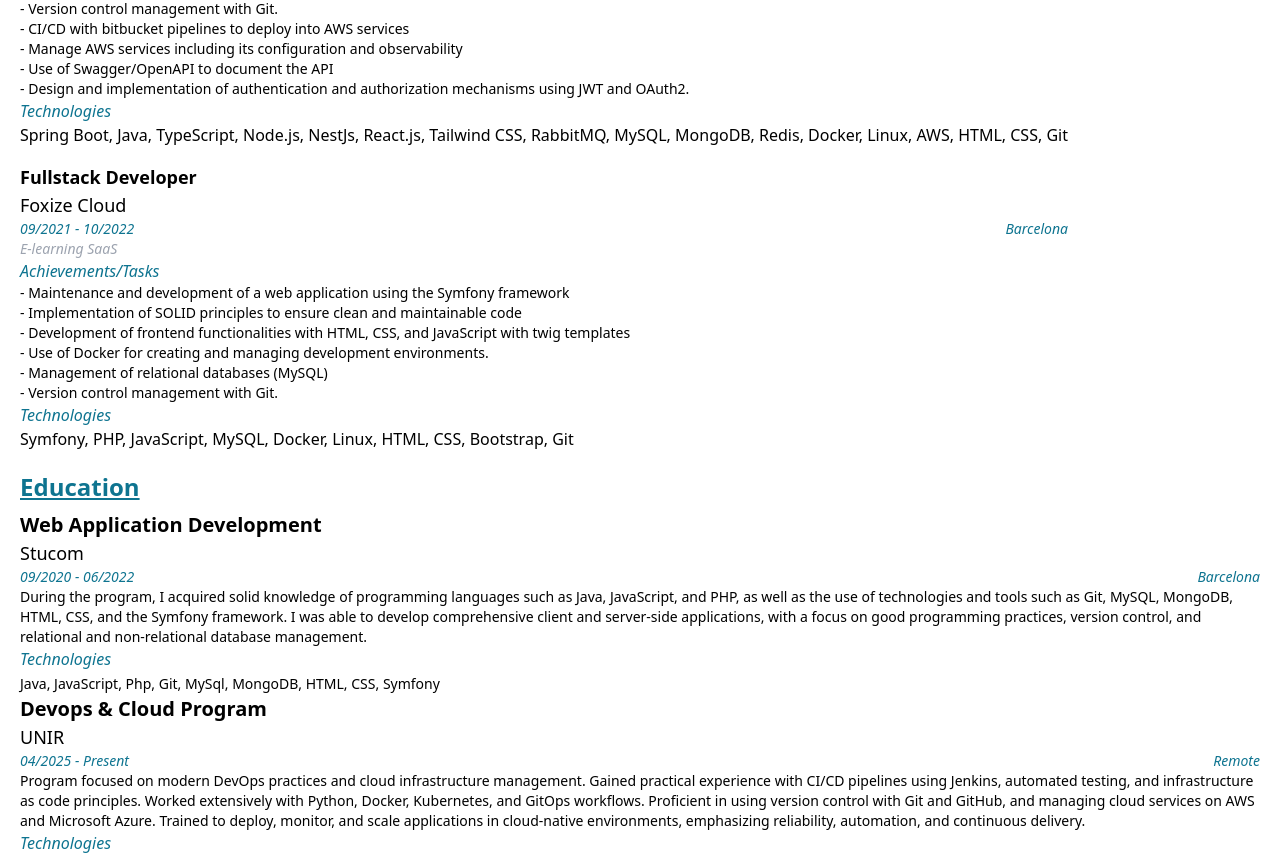
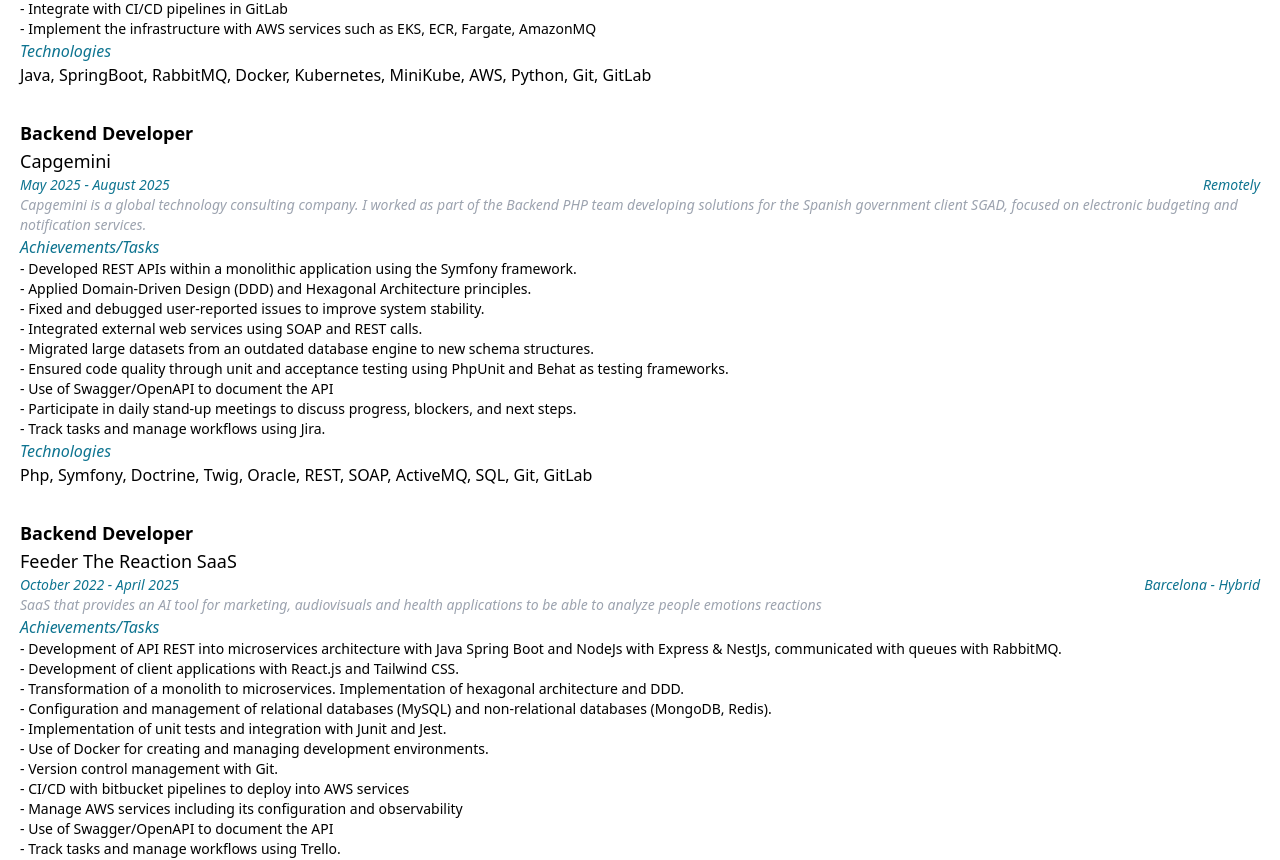
Before and after one commit to albertmenendezg/CV, a React (Create React App) app: page / in a window 1280 px wide. Shown: the part 581-1441 px from the top of the page. Built offline with nearby package versions, Linux system fonts and the light colour scheme.

Commit message:
New cv version

```diff
--- a/src/components/Education.tsx
+++ b/src/components/Education.tsx
@@ -5,18 +5,29 @@ interface IEducationItem {
     description: string;
     technologies: string[];
     institution: string;
-    startDate: string;
-    endDate: string;
+    startDate: Date;
+    endDate: Date|"Present";
     city: string;
 }
 const EducationItem = (props: IEducationItem) => {
     const { title, institution, description, technologies, startDate, endDate, city} = props;
+
+    const formatedDate = (date: Date | "Present") => {
+        if (date === "Present") return "Present";
+
+        const monthNames = [
+            "January", "February", "March", "April", "May", "June",
+            "July", "August", "September", "October", "November", "December"
+        ];
+        return monthNames[date.getUTCMonth()] + ' ' + date.getUTCFullYear();
+    }
+
     return (
         <div>
             <h2 className="text-xl font-bold">{title}</h2>
             <h2 className="text-lg">{institution}</h2>
             <div className="flex flex-row justify-between text-sm text-cyan-700 italic">
-                <p>{startDate} - {endDate}</p>
+                <p>{formatedDate(startDate)} - {formatedDate(endDate)}</p>
                 <p>{city}</p>
             </div>
             <div>
@@ -38,24 +49,33 @@ const Education = () => {
     return (
         <div className="pt-5 px-5">
             <h2 className="text-cyan-700 text-2xl font-bold underline">Education</h2>
-            <div className="flex flex-col pt-2">
+            <div className="flex flex-col pt-2 gap-4">
+                <EducationItem
+                    title="Multiplatform Application Development"
+                    institution="DigitechFp"
+                    description="Program focused on developing and acquiring knowledge of multiplatform applications using modern technologies, including mobile apps, CRM & ERP systems, business applications, and frontend & backend web development."
+                    technologies={["Java", "Android", "Kotlin", "JavaScript", "TypeScript", "HTML", "CSS", "Python", "MySql"]}
+                    city="Remotely"
+                    startDate={new Date("2025-10-01")}
+                    endDate="Present"
+                />
+                <div className="h-14"></div>
+                <EducationItem
+                    title="Devops & Cloud Program"
+                    institution="UNIR"
+                    description="Program focused on modern DevOps practices and cloud infrastructure management. Gained practical experience with CI/CD pipelines using Jenkins, automated testing, and infrastructure as code principles. Worked extensively with Python, Docker, Kubernetes, and GitOps workflows. Proficient in using version control with Git and GitHub, and managing cloud services on AWS and Microsoft Azure. Trained to deploy, monitor, and scale applications in cloud-native environments, emphasizing reliability, automation, and continuous delivery."                    technologies={["Jenkins", "Testing", "Python", "AWS", "Microsoft Azure", "Git", "Github", "Docker", "Kubernetes", "GitOps"]}
+                    city="Remotely"
+                    startDate={new Date("2025-03-01")}
+                    endDate={new Date("2025-10-01")}
+                />
                 <EducationItem
                     title="Web Application Development"
                     institution="Stucom"
                     description="During the program, I acquired solid knowledge of programming languages such as Java, JavaScript, and PHP, as well as the use of technologies and tools such as Git, MySQL, MongoDB, HTML, CSS, and the Symfony framework. I was able to develop comprehensive client and server-side applications, with a focus on good programming practices, version control, and relational and non-relational database management."
-                    technologies={["Java", "JavaScript", "Php", "Git", "MySql", "MongoDB", "HTML", "CSS", "Symfony"]}
+                    technologies={["Java", "JavaScript", "TypeScript", "Php", "Git", "MySql", "MongoDB", "HTML", "CSS", "Symfony"]}
                     city="Barcelona"
-                    startDate="09/2020"
-                    endDate="06/2022"
-                />
-                <EducationItem
-                    title="Devops & Cloud Program"
-                    institution="UNIR"
-                    description="Program focused on modern DevOps practices and cloud infrastructure management. Gained practical experience with CI/CD pipelines using Jenkins, automated testing, and infrastructure as code principles. Worked extensively with Python, Docker, Kubernetes, and GitOps workflows. Proficient in using version control with Git and GitHub, and managing cloud services on AWS and Microsoft Azure. Trained to deploy, monitor, and scale applications in cloud-native environments, emphasizing reliability, automation, and continuous delivery."
-                    technologies={["Jenkins", "Testing", "Python", "AWS", "Microsoft Azure", "Git", "Github", "Docker", "Kubernetes", "GitOps"]}
-                    city="Remote"
-                    startDate="04/2025"
-                    endDate="Present"
+                    startDate={new Date("2020-09-01")}
+                    endDate={new Date("2022-06-01")}
                 />
             </div>
         </div>
--- a/src/components/Experience.tsx
+++ b/src/components/Experience.tsx
@@ -3,8 +3,8 @@ import React from 'react';
 interface IExperienceItem {
     role: string,
     company: string,
-    startDate: string,
-    endDate: string,
+    startDate: Date,
+    endDate: Date|"Present",
     city: string,
     description: string,
     tasks: string[],
@@ -12,12 +12,23 @@ interface IExperienceItem {
 }
 const ExperienceItem = (props: IExperienceItem) => {
     const { role, company, startDate, endDate, city, description, tasks, technologies } = props;
+
+    const formatedDate = (date: Date | "Present") => {
+        if (date === "Present") return "Present";
+
+        const monthNames = [
+            "January", "February", "March", "April", "May", "June",
+            "July", "August", "September", "October", "November", "December"
+        ];
+        return monthNames[date.getUTCMonth()] + ' ' + date.getUTCFullYear();
+    }
+
     return (
         <div>
             <h2 className="font-bold text-lg">{role}</h2>
             <p className="text-lg">{company}</p>
             <div className="flex flex-row justify-between text-sm text-cyan-700 italic">
-                <p>{startDate} - {endDate}</p>
+                <p>{formatedDate(startDate)} - {formatedDate(endDate)}</p>
                 <p>{city}</p>
             </div>
             <p className="text-sm italic text-gray-400">{description}</p>
@@ -44,13 +55,51 @@ const Experience = () => {
     return (
         <div className="pt-5 px-5">
             <h2 className="text-cyan-700 text-2xl font-bold underline">Experience</h2>
-            <div className="flex flex-col space-y-4 mt-2">
+            <div className="flex flex-col space-y-4 mt-2 gap-4">
                 <ExperienceItem
-                    role="Software Developer"
+                    role="Backend Engineer"
+                    company="Nter Tech Services"
+                    startDate={new Date("2025-08-25")}
+                    endDate="Present"
+                    city="Remotely"
+                    description="Nter Tech Services is a global technology consulting company. I am part of an internal team building a scalable application to automate the correction of code submissions for internal employee training, saving examiners time by automatically validating code against test cases."
+                    tasks={[
+                        "Develop backend services and microservices using Java Spring Boot framework",
+                        "Setup and define RabbitMQ queues and listeners to communicate microservices.",
+                        "Research and implement solutions to orchestrate parameterizable containers, including Docker image builds and Git repository downloads.",
+                        "Use of Swagger/OpenAPI to document the API",
+                        "Define and manage Kubernetes resources to deploy and scale the application infrastructure.",
+                        "Integrate with CI/CD pipelines in GitLab",
+                        "Implement the infrastructure with AWS services such as EKS, ECR, Fargate, AmazonMQ"
+                    ]}
+                    technologies={["Java", "SpringBoot", "RabbitMQ", "Docker", "Kubernetes", "MiniKube", "AWS", "Python", "Git", "GitLab"]}
+                />
+                <ExperienceItem
+                    role="Backend Developer"
+                    company="Capgemini"
+                    startDate={new Date("2025-05-22")}
+                    endDate={new Date("2025-08-01")}
+                    city="Remotely"
+                    description="Capgemini is a global technology consulting company. I worked as part of the Backend PHP team developing solutions for the Spanish government client SGAD, focused on electronic budgeting and notification services."
+                    tasks={[
+                        "Developed REST APIs within a monolithic application using the Symfony framework.",
+                        "Applied Domain-Driven Design (DDD) and Hexagonal Architecture principles.",
+                        "Fixed and debugged user-reported issues to improve system stability.",
+                        "Integrated external web services using SOAP and REST calls.",
+                        "Migrated large datasets from an outdated database engine to new schema structures.",
+                        "Ensured code quality through unit and acceptance testing using PhpUnit and Behat as testing frameworks.",
+                        "Use of Swagger/OpenAPI to document the API",
+                        "Participate in daily stand-up meetings to discuss progress, blockers, and next steps.",
+                        "Track tasks and manage workflows using Jira."
+                    ]}
+                    technologies={["Php", "Symfony", "Doctrine", "Twig", "Oracle", "REST", "SOAP", "ActiveMQ", "SQL", "Git", "GitLab"]}
+                />
+                <ExperienceItem
+                    role="Backend Developer"
                     company="Feeder The Reaction SaaS"
-                    startDate="10/2022"
-                    endDate="04/2025"
-                    city="Barcelona"
+                    startDate={new Date("2022-10-11")}
+                    endDate={new Date("2025-04-01")}
+                    city="Barcelona - Hybrid"
                     description="SaaS that provides an AI tool for marketing, audiovisuals and health applications to be able to analyze people emotions reactions"
                     tasks={[
                         "Development of API REST into microservices architecture with Java Spring Boot and NodeJs with Express & NestJs, communicated with queues with RabbitMQ.",
@@ -63,26 +112,28 @@ const Experience = () => {
                         "CI/CD with bitbucket pipelines to deploy into AWS services",
                         "Manage AWS services including its configuration and observability",
                         "Use of Swagger/OpenAPI to document the API",
-                        "Design and implementation of authentication and authorization mechanisms using JWT and OAuth2."
+                        "Track tasks and manage workflows using Trello."
                     ]}
-                    technologies={["Spring Boot", "Java", "TypeScript", "Node.js", "NestJs", "React.js", "Tailwind CSS", "RabbitMQ", "MySQL", "MongoDB", "Redis", "Docker", "Linux", "AWS", "HTML", "CSS", "Git"]}
+                    technologies={["Spring Boot", "Java", "TypeScript", "Node.js", "NestJs", "React.js", "Tailwind CSS", "RabbitMQ", "MySQL", "MongoDB", "Redis", "Docker", "Linux", "AWS", "HTML", "CSS", "Git", "BitBucket"]}
                 />
                 <ExperienceItem
                     role="Fullstack Developer"
                     company="Foxize Cloud"
-                    startDate="09/2021"
-                    endDate="10/2022"
-                    city="Barcelona"
-                    description="E-learning SaaS"
+                    startDate={new Date("2021-09-01")}
+                    endDate={new Date("2022-10-10")}
+                    city="Barcelona - Hybrid"
+                    description="Foxize Cloud is a SaaS company providing an e-learning platform for internal employee training"
                     tasks={[
                         "Maintenance and development of a web application using the Symfony framework",
                         "Implementation of SOLID principles to ensure clean and maintainable code",
                         "Development of frontend functionalities with HTML, CSS, and JavaScript with twig templates",
                         "Use of Docker for creating and managing development environments.",
                         "Management of relational databases (MySQL)",
-                        "Version control management with Git."
+                        "Version control management with Git.",
+                        "Participate in daily stand-up meetings to discuss progress, blockers, and next steps.",
+                        "Track tasks and manage workflows using Jira."
                     ]}
-                    technologies={["Symfony", "PHP", "JavaScript", "MySQL", "Docker", "Linux", "HTML", "CSS", "Bootstrap", "Git"]}
+                    technologies={["Symfony", "PHP", "JavaScript", "MySQL", "Docker", "Linux", "HTML", "CSS", "Bootstrap", "Git", "GitLab"]}
                 />
             </div>
         </div>
--- a/src/components/Header.tsx
+++ b/src/components/Header.tsx
@@ -8,7 +8,7 @@ const Header = () => {
             <div className="flex flex-row bg-gray-800 text-white p-10">
                 <div className="w-2/3">
                     <h1 className="text-xl font-semibold">Albert Menéndez González</h1>
-                    <h2 className="text-md text-cyan-700">Fullstack Developer</h2>
+                    <h2 className="text-md text-cyan-700">Backend & Cloud Engineer</h2>
                     <h2 className="text-md">Web technology enthusiast learning new technologies every day to implement them</h2>
                 </div>
                 <div className="w-1/2 flex justify-end">
--- a/src/components/Skills.tsx
+++ b/src/components/Skills.tsx
@@ -57,6 +57,7 @@ const Skills = () => {
                 <SkillItem name="Microservices" score={4}/>
                 <SkillItem name="Linux" score={4}/>
                 <SkillItem name="Docker" score={4.5}/>
+                <SkillItem name="Kubernetes" score={3.5} />
                 <SkillItem name="AWS" score={4}/>
                 <SkillItem name="Git" score={4}/>
             </div>
```
Also changed, not shown: package.json (+5 -5 lines), 1 other file (tests, documents, lock files or other folders).
